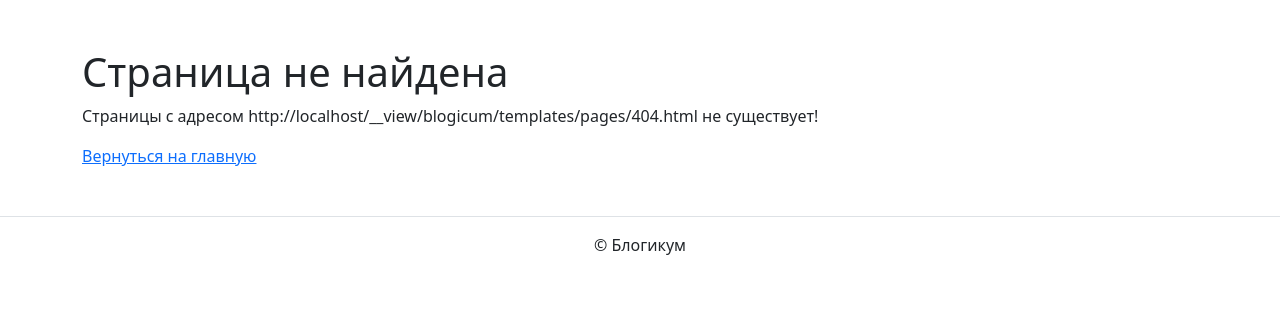
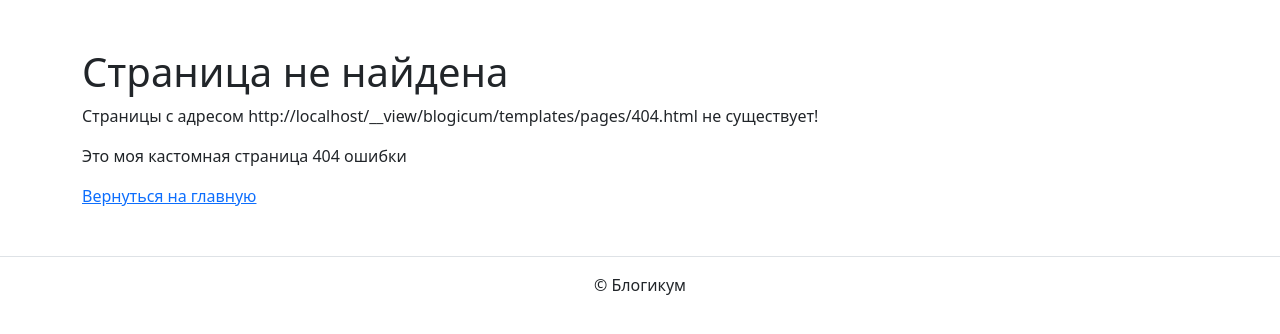
Before and after one commit to Alnewage/django_sprint4, a Django app: template blogicum/templates/pages/404.html in a window 1280 px wide. Shown: the part 56-390 px from the top of the page. Run offline with Django 3.2, Linux system fonts and the light colour scheme; the template is opened without the code that fills it, so the values that code supplies are empty; parts of the project's set-up code (start-up, migrations or seed data) failed here and were passed over; some libraries are stand-ins or nearby versions.

Commit message:
небольшое исправление

```diff
--- a/blogicum/blogicum/urls.py
+++ b/blogicum/blogicum/urls.py
@@ -1,9 +1,9 @@
+from django.conf import settings
+from django.conf.urls.static import static
 from django.contrib import admin
+from django.contrib.auth.forms import UserCreationForm
 from django.urls import include, path, reverse_lazy
-from django.conf import settings
 from django.views.generic.edit import CreateView
-from django.contrib.auth.forms import UserCreationForm
-from django.conf.urls.static import static
 
 urlpatterns = [
 
--- a/blogicum/templates/pages/404.html
+++ b/blogicum/templates/pages/404.html
@@ -3,5 +3,6 @@
 {% block content %}
   <h1>Страница не найдена</h1>
   <p>Страницы с адресом {{ request.build_absolute_uri }} не существует!</p>
+    <p>Это моя кастомная страница 404 ошибки</p>
   <a href="{% url 'blog:index' %}">Вернуться на главную</a>
 {% endblock %}
```
